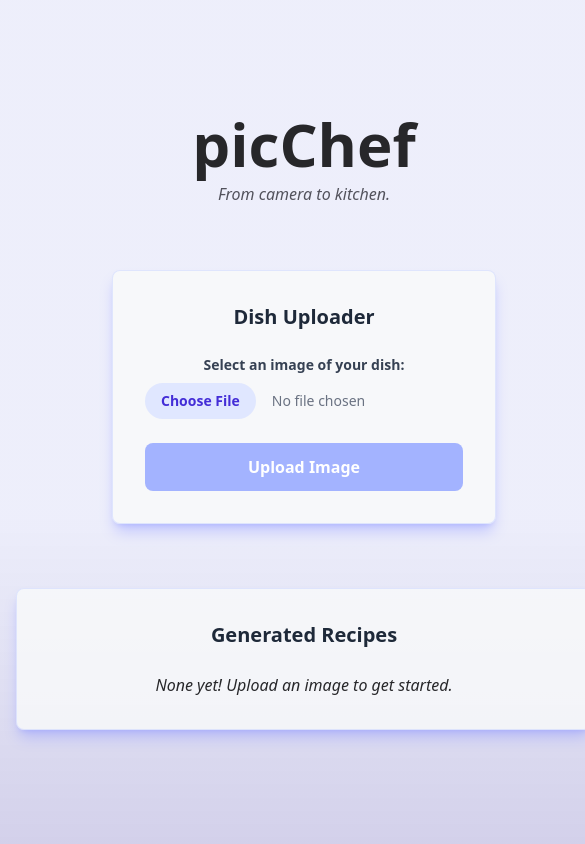
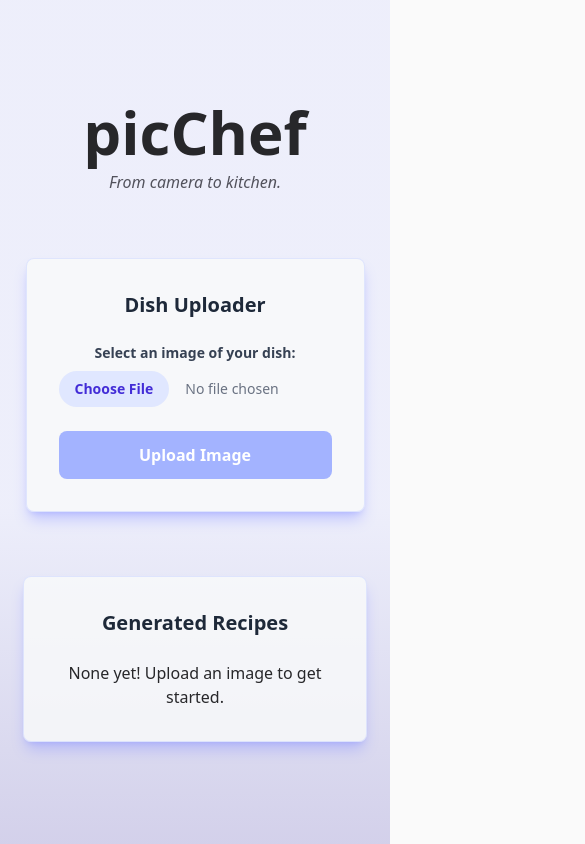
Before and after one commit to sophie900/picChef, a React (Vite) app in the folder frontend/: page / in a window 390 px wide. Shown: the top 844 px of the page, 585 px wide, since content can reach past the window. Built offline with nearby package versions, Linux system fonts and the light colour scheme.

Commit message:
Generate recipe links, display in UI
Modifies backend code to generate recipe links. Frontend takes those links and displays them as cards.

```diff
--- a/frontend/src/App.css
+++ b/frontend/src/App.css
@@ -2,8 +2,9 @@
 
 #root {
   /* max-width: 1280px; */
-  margin: 0 auto;
-  padding: 2rem 0 2rem 0;
+  width: 100%;
+  /* margin: 0 auto; */
+  padding: 4rem 6vw 4rem 6vw;
   text-align: center;
 }
 
--- a/frontend/src/App.tsx
+++ b/frontend/src/App.tsx
@@ -2,6 +2,7 @@ import { useState } from 'react'
 import { motion, stagger } from "motion/react"
 import './App.css'
 import RecipeContainer from './components/RecipeContainer'
+import RecipeCard from './components/RecipeCard'
 
 
 function App() {
@@ -10,6 +11,7 @@ function App() {
   const [imageData, setImageData] = useState<string>();  // Store image data for preview
   const [loading, setLoading] = useState<boolean>(false);  // Manage loading status during upload
   const [message, setMessage] = useState<string>('');  // Hold success/error message
+  const [recipeLinks, setRecipeLinks] = useState<Array<string>>([]);  // Store recipe links as list
 
 
   // Handler for file input change
@@ -65,6 +67,10 @@ function App() {
       // Check if the response was successful
       if (response.ok) {
         setMessage('Upload successful!');
+
+        const response_json = await response.json();
+        console.log(response_json);  // Log the response JSON
+        setRecipeLinks(response_json.recipes);
       } else {
         const errorData: { detail?: string } = await response.json();  // Type annotation for error JSON response
         setMessage(`Upload failed: ${errorData.detail || 'Unknown error'}`);
@@ -135,8 +141,8 @@ function App() {
           className="
           bg-gray-50/80 dark:bg-gray-700/40
             p-8 rounded-lg shadow-lg shadow-indigo-400/40
-            w-sm md:w-md lg:w-lg max-w-2xl
-            mt-16 mb-16 ml-4 mr-4
+            w-80% md:w-md lg:w-lg max-w-2xl
+            mt-16 mb-16
             border border-indigo-200/50 dark:border-indigo-500/10"
         >
           <h2 className="text-xl font-bold text-center text-gray-800 dark:text-gray-200 mb-6">Dish Uploader</h2>
@@ -178,7 +184,7 @@ function App() {
           {/* Boolean logic to display file info */}
           {selectedFile && (
             <div className="
-              mb-6 p-4 rounded-lg bg-indigo-50 dark:bg-gray-900/25 border border-indigo-200 dark:border-indigo-400/40
+              mb-6 p-4 rounded-lg bg-indigo-50 dark:bg-gray-900/30 border border-indigo-200 dark:border-indigo-400/40
               text-indigo-700 dark:text-indigo-300 text-sm">
               <p className="font-medium">Selected File:</p>
               <img className="mx-auto m-2" src={imageData} />
@@ -213,13 +219,26 @@ function App() {
           initial={{ opacity: 0 }}
           animate={{ opacity: 1 }}
           transition={{ duration: 1 }}
+          variants={staggerBox}
           className="bg-gray-50/80 dark:bg-gray-700/40
             p-8 rounded-lg shadow-lg shadow-indigo-400/40
-            w-xl md:w-2xl lg:w-3xl max-w-3xl
-            ml-4 mr-4
+            w-full md:w-2xl lg:w-4xl max-w-4xl
             border border-indigo-200/50 dark:border-indigo-500/10"
         >
-          <RecipeContainer contents="None yet! Upload an image to get started." />
+          <RecipeContainer
+
+            contents={
+              recipeLinks.length == 0 ? "None yet! Upload an image to get started." :
+              recipeLinks.map((link) => (  // Map each recipe link to a RecipeCard component
+                <RecipeCard
+                  key={link}  // Use the link as a unique key
+                  title={'SAMPLE TITLE'}
+                  description={'SAMPLE DESCRIPTION'}
+                  recipeLink={link}
+                />
+              ))
+            }
+          />
         </motion.div>
       </motion.div>
     </>
--- a/frontend/src/components/RecipeCard.tsx
+++ b/frontend/src/components/RecipeCard.tsx
@@ -1,14 +1,26 @@
+import { motion } from "motion/react"
+
 interface RecipeCardProps {
     title: string;
     description: string;
-    imageURL: string;
+    recipeLink: string;
 }
 
 // TODO: implement the RecipeCard component
-const RecipeCard = ({ title, description, imageURL }: RecipeCardProps) => {
+const RecipeCard = ({ title, description, recipeLink }: RecipeCardProps) => {
   return (
     <>
-        {title}, {description}, {imageURL}
+        <motion.div
+          initial={{ opacity: 0, y: 20 }}
+          animate={{ opacity: 1, y: 0 }}
+          className='bg-gray-200/75 dark:bg-gray-600/50 p-4 rounded-xl shadow-md w-full sm:w-2/5 md:w-2/7'
+        >
+        <h2 className="overflow-hidden">{title}</h2>
+        <p className="overflow-hidden">{description}</p>
+        <a href={recipeLink} className="wrap-break-word">
+            {recipeLink}
+        </a>
+        </motion.div>
     </>
   );
 }
--- a/frontend/src/components/RecipeContainer.tsx
+++ b/frontend/src/components/RecipeContainer.tsx
@@ -6,7 +6,7 @@ const RecipeContainer = ({ contents }: RecipeContainerProps) => {
   return (
     <>
       <h2 className="text-xl font-bold text-center text-gray-800 dark:text-gray-200 mb-6">Generated Recipes</h2>
-      <div className="italic">
+      <div className="flex gap-3 justify-center flex-wrap">
         { contents }
       </div>
     </>
--- a/frontend/src/index.css
+++ b/frontend/src/index.css
@@ -20,11 +20,11 @@
 
 a {
   font-weight: 500;
-  color: #646cff;
+  color: var(--color-indigo-500);
   text-decoration: inherit;
 }
 a:hover {
-  color: #535bf2;
+  color: var(--color-indigo-600);
 }
 
 body {
```
Also changed, not shown: 2 other files (tests, documents, lock files or other folders).
